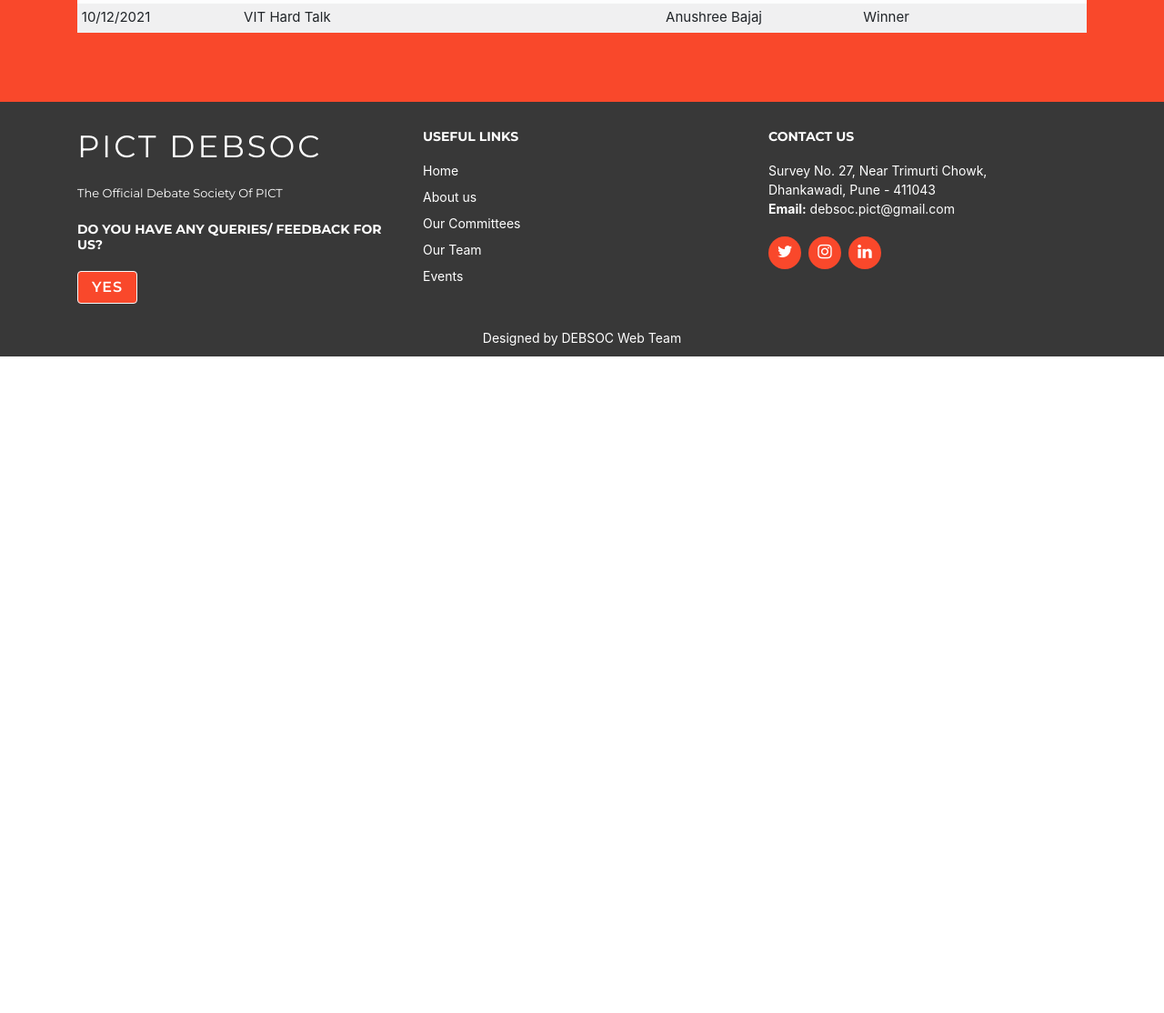
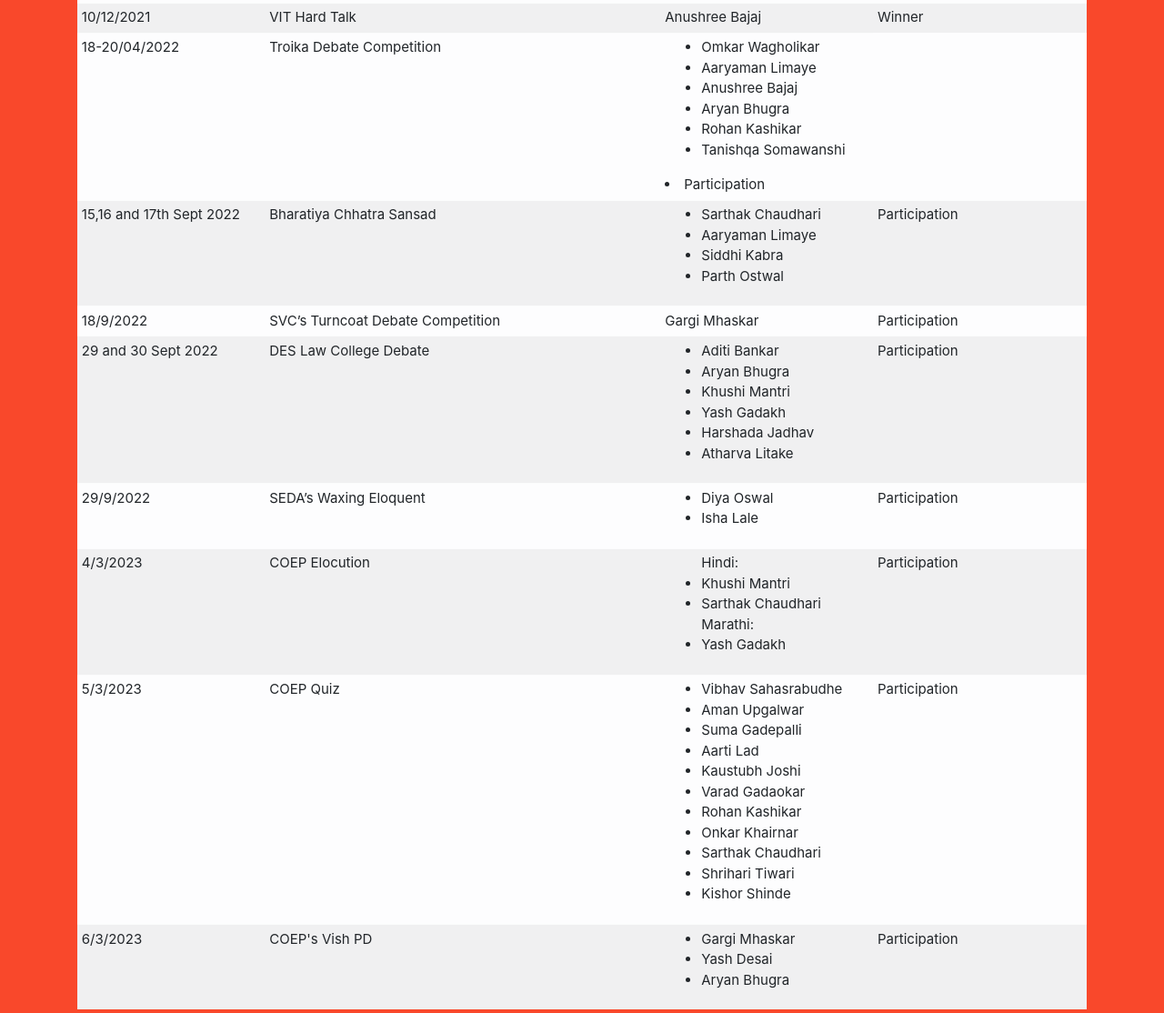
Before and after one commit to pictdebsoc/debsoc-website, a website with bundled scripts: page index.html in a window 1280 px wide. Shown: the part 6381-7495 px from the top of the page at 91% size. Before the commit the page ends 6773 px from the top, so only its background shows below. Built offline with nearby package versions, Linux system fonts and the light colour scheme; a web font is replaced by a local one.

Commit message:
table changed

```diff
--- a/index.html
+++ b/index.html
@@ -870,6 +870,151 @@
               Winner
             </td>
           </tr>
+
+          <tr>
+            <td>
+              18-20/04/2022
+            </td>
+            <td>
+              Troika Debate Competition
+            </td>
+            <td>
+              <ul>
+                <li>
+                  Omkar Wagholikar
+                </li>
+                <li>Aaryaman Limaye</li>
+                <li>Anushree Bajaj</li>
+                <li>Aryan Bhugra</li>
+                <li>Rohan Kashikar</li>
+                <li>Tanishqa Somawanshi</li>
+              </ul>
+              <li>Participation</li>
+            </td>
+          </tr>
+
+
+
+          <tr>
+            <td>
+              15,16 and 17th Sept 2022
+            </td>
+            <td>
+              Bharatiya Chhatra Sansad
+            </td>
+            <td>
+              <ul>
+                <li>Sarthak Chaudhari</li>
+               <li>Aaryaman Limaye</li>
+                <li>Siddhi Kabra</li>
+               <li>Parth Ostwal</li>
+              </ul>
+            </td>
+            <td>Participation</td>
+          </tr>
+          <tr>
+            <td>
+              18/9/2022
+            </td>
+            <td>
+              SVC’s Turncoat Debate Competition
+            </td>
+            <td>Gargi Mhaskar</td>
+            <td>
+              Participation
+            </td>
+          </tr>
+          <tr>
+            <td>
+              29 and 30 Sept 2022
+            </td>
+            <td>
+              DES Law College Debate
+            </td>
+            <td>
+              <ul>
+                <li>Aditi Bankar</li>
+                <li>Aryan Bhugra</li>
+                <li>Khushi Mantri</li>
+                <li>Yash Gadakh</li>
+                <li>Harshada Jadhav</li>
+                <li>Atharva Litake</li>
+              </ul>
+            </td>
+            <td>Participation</td>
+          </tr>
+          <tr>
+            <td>29/9/2022</td>
+            <td>SEDA’s Waxing Eloquent</td>
+            <td>
+              <ul>
+                <li>
+                  Diya Oswal
+                </li>
+                <li>Isha Lale</li>
+              </ul>
+            </td>
+            <td>Participation</td>
+          </tr>
+          <tr>
+            <td>
+              4/3/2023
+            </td>
+            <td>
+              COEP Elocution
+            </td>
+            <td>
+              <ul>
+                Hindi:
+                <li>
+                  Khushi Mantri
+                </li>
+                <li>Sarthak Chaudhari</li>
+                Marathi:
+                <li>Yash Gadakh</li>
+              </ul>
+            </td>
+            <td>Participation</td>
+          </tr>
+          <tr>
+            <td>
+              5/3/2023
+            </td>
+            <td>
+              COEP Quiz
+            </td>
+            <td>
+              <ul>
+                <li>Vibhav Sahasrabudhe</li>
+                <li>Aman Upgalwar</li>
+                <li>Suma Gadepalli</li>
+                <li>Aarti Lad</li>
+                <li>Kaustubh Joshi</li>
+                <li>Varad Gadaokar</li>
+                <li>Rohan Kashikar</li>
+                <li>Onkar Khairnar</li>
+                <li>Sarthak Chaudhari</li>
+                <li>Shrihari Tiwari</li>
+                <li>Kishor Shinde</li>
+              </ul>
+            </td>
+            <td>Participation</td>
+          </tr>
+          <tr>
+            <td>6/3/2023</td>
+            <td>COEP's Vish PD</td>
+            <td>
+              <ul>
+                <li>
+                  Gargi Mhaskar
+                </li>
+                <li>Yash Desai</li>
+                <li>Aryan Bhugra</li>
+              </ul>
+            </td>
+            <td>Participation</td>
+          </tr>
+
         </table>
 
       </div>
```
